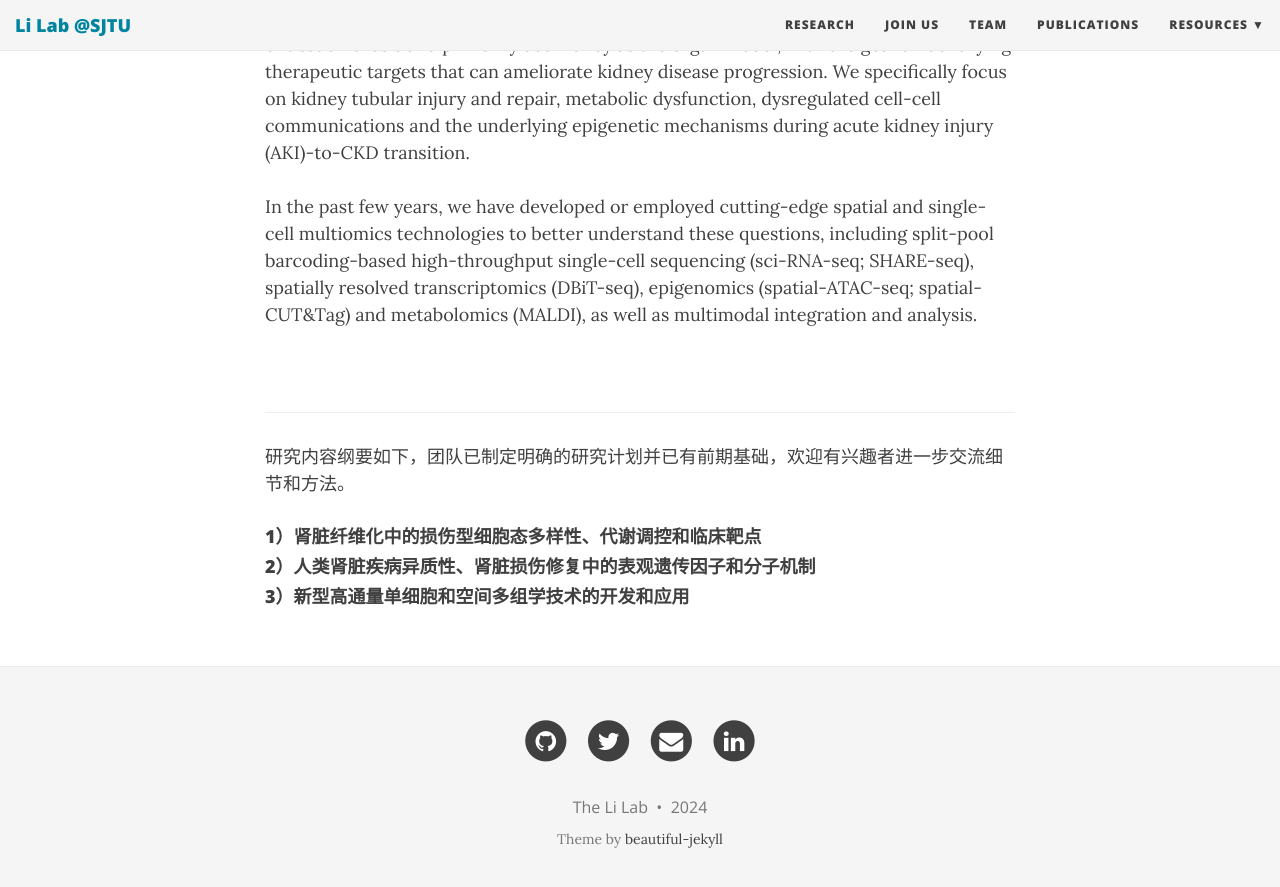
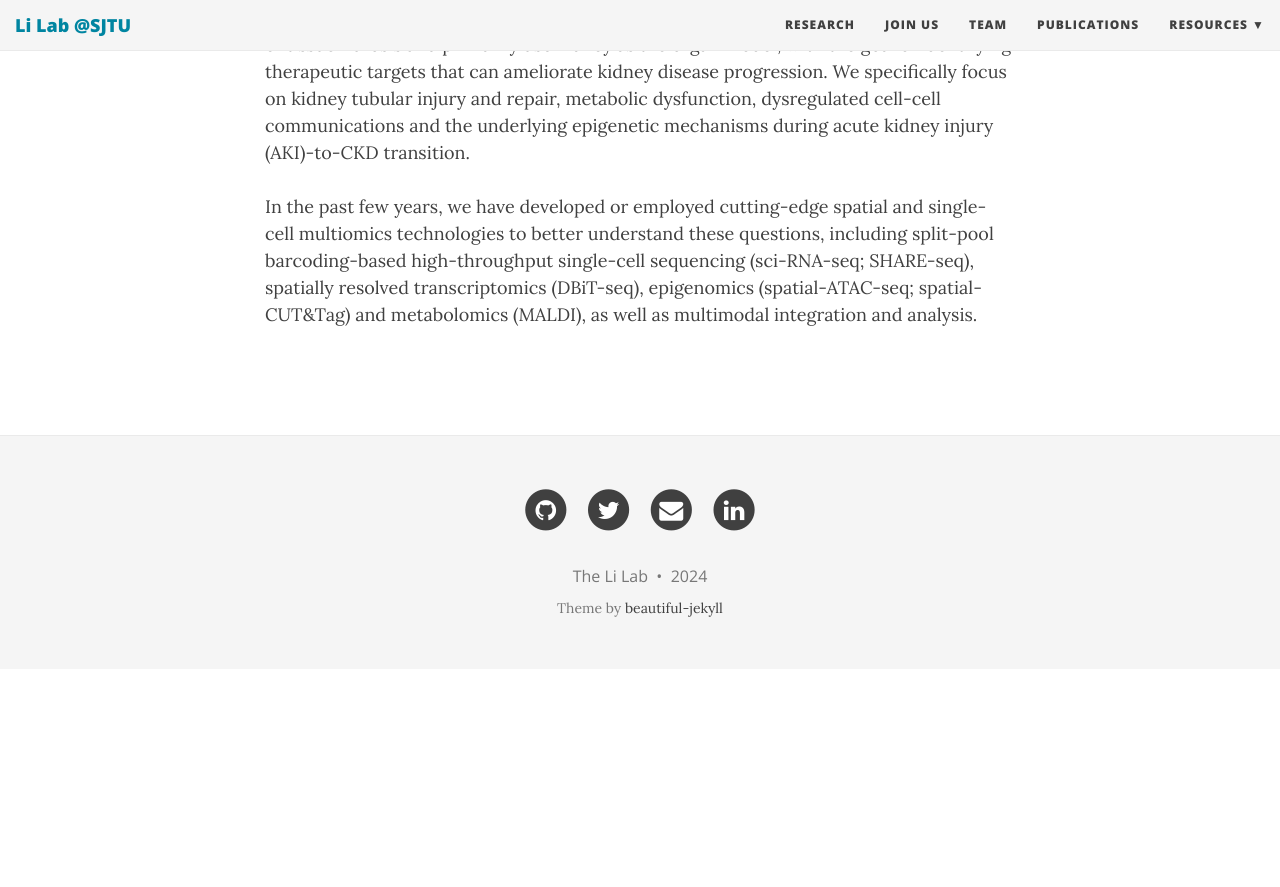
Before and after one commit to TheLiLab/thelilab.github.io, a Jekyll site: the page built from research.md, in a window 1280 px wide and 900 px high, scrolled down 684 px. Shown: the top 887 px of the window. Built offline with Jekyll 4.4.1, drawn with Linux system fonts in a browser that asks for light colours; nearby versions of some CDN libraries; after the commit the page ends 1353 px from its top, so only the background shows below that.

Commit message:
Update research.md

```diff
--- a/research.md
+++ b/research.md
@@ -15,12 +15,4 @@ bigimg:
 
 Chronic kidney disease (CKD) affects ∼10% of the population worldwide and ultimately can lead to kidney failure. <br><br>In the Li Lab at Shanghai Jiao Tong University School of Medicine, we study mechanisms of tissue fibrosis and primarily use kidney as the organ model, with the goal of identifying therapeutic targets that can ameliorate kidney disease progression. We specifically focus on kidney tubular injury and repair, metabolic dysfunction, dysregulated cell-cell communications and the underlying epigenetic mechanisms during acute kidney injury (AKI)-to-CKD transition. <br><br>
 In the past few years, we have developed or employed cutting-edge spatial and single-cell multiomics technologies to better understand these questions, including split-pool barcoding-based high-throughput single-cell sequencing (sci-RNA-seq; SHARE-seq), spatially resolved transcriptomics (DBiT-seq), epigenomics (spatial-ATAC-seq; spatial-CUT&Tag) and metabolomics (MALDI), as well as multimodal integration and analysis.
-<br><br><br>
-
-<hr>
-研究内容纲要如下，团队已制定明确的研究计划并已有前期基础，欢迎有兴趣者进一步交流细节和方法。<br>
-#### 1）肾脏纤维化中的损伤型细胞态多样性、代谢调控和临床靶点<br>
-
-#### 2）人类肾脏疾病异质性、肾脏损伤修复中的表观遗传因子和分子机制<br>
-
-#### 3）新型高通量单细胞和空间多组学技术的开发和应用<br>
+<br><br>
```
